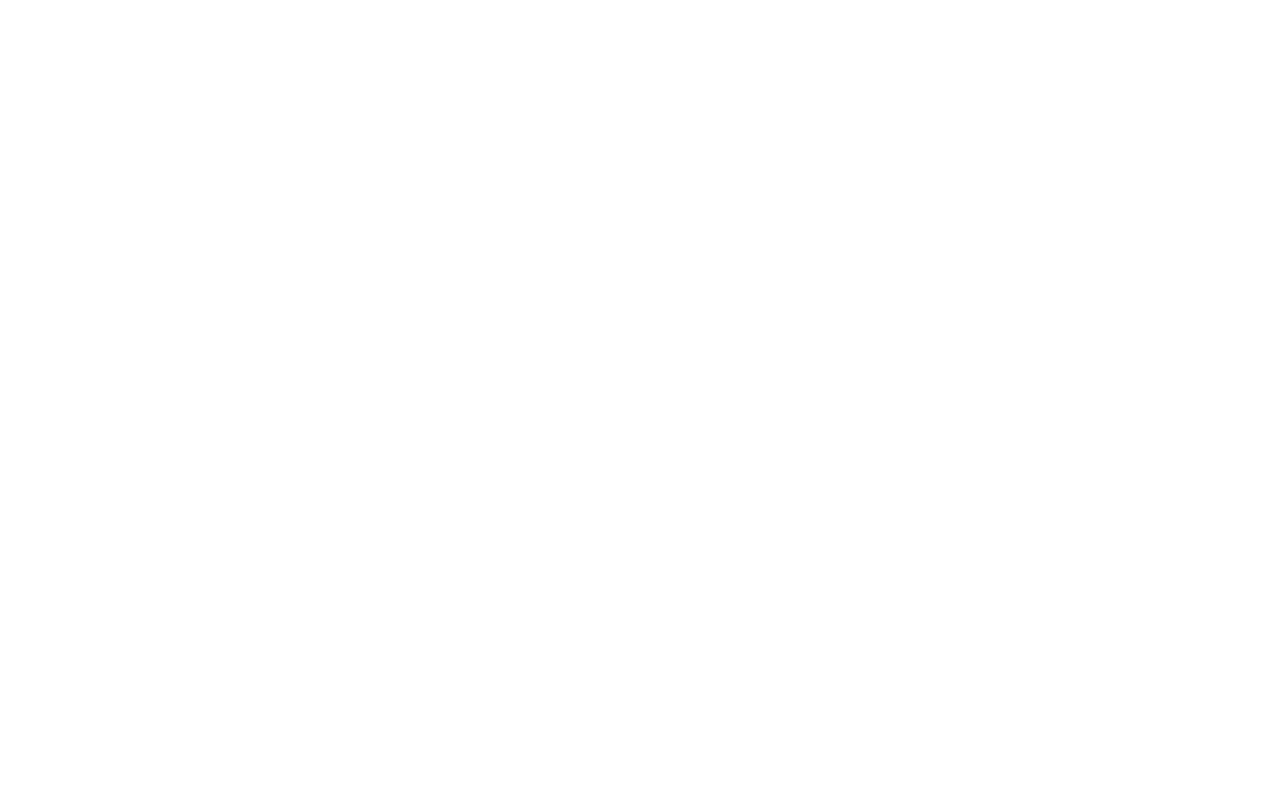
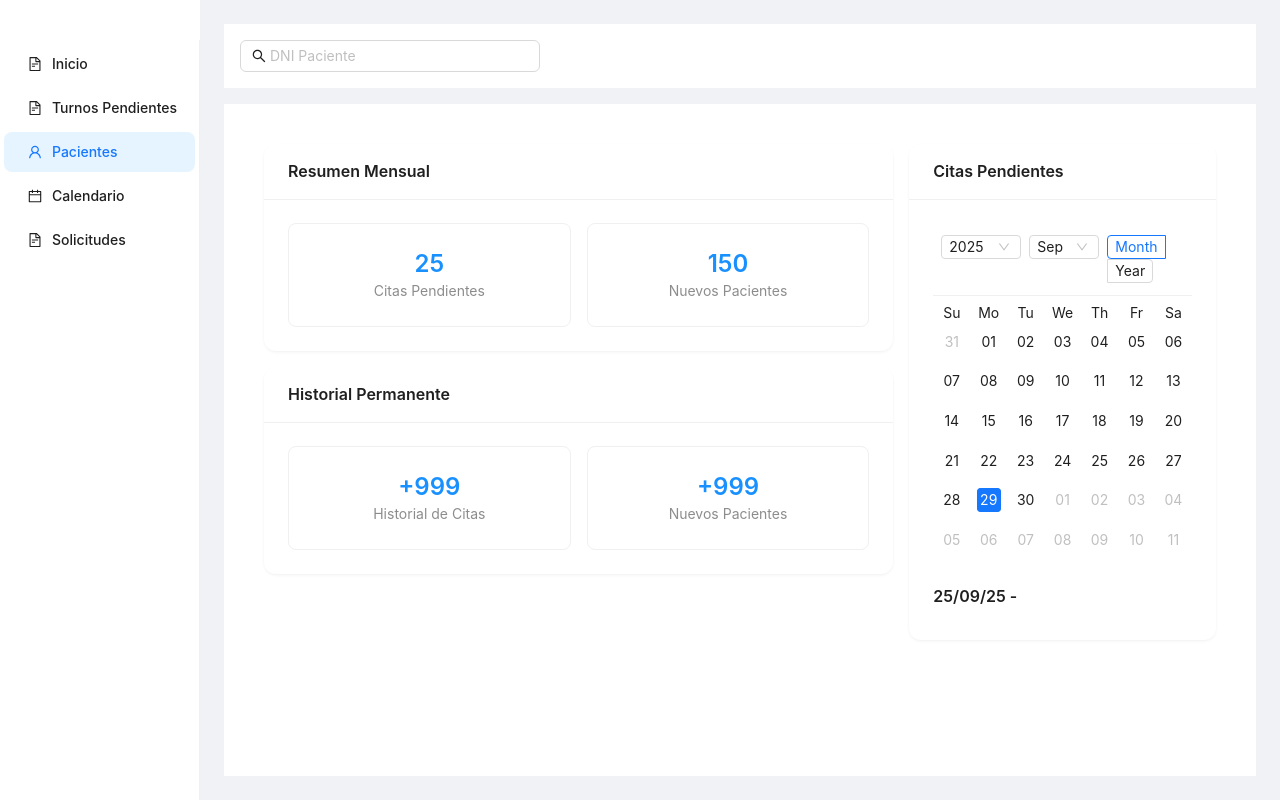
Before and after one commit to DesApp-2025c2-Grupo15/prestadores-frontend, a React (Vite) app: page /dashboard/inicio in a window 1280 px wide. Before the commit this address had no page. Built offline with nearby package versions, Linux system fonts and the light colour scheme.

Commit message:
inicio y listas de afiliados

```diff
--- a/src/App.jsx
+++ b/src/App.jsx
@@ -6,6 +6,7 @@ import Solicitudes from "./components/Solicitudes"
 import Pacientes from "./components/Pacientes"
 import TurnosPendientes from "./components/TurnosPendientes"
 import Calendario from "./components/Calendario"
+import Inicio from "./components/Inicio"
 
 function App() {
   return (
@@ -14,6 +15,7 @@ function App() {
         <Route path="/" element={<Login />} />
         <Route path="/dashboard" element={<Dashboard />}>
           <Route index element={<Pacientes />} />
+          <Route path="inicio" element={<Inicio />} />
           <Route path="pacientes" element={<Pacientes />} />
           <Route path="solicitudes" element={<Solicitudes />} />
           <Route path="turnospendientes" element={<TurnosPendientes />} />
--- a/src/components/Dashboard.jsx
+++ b/src/components/Dashboard.jsx
@@ -10,6 +10,9 @@ const Dashboard = () => {
     <Layout style={{ minHeight: "100vh", width: "100vw" }}>
       <Sider width={200} style={{ background: "#fff",paddingTop: "40px" }}>
         <Menu mode="inline" defaultSelectedKeys={["pacientes"]} style={{ height: "100%" }}>
+          <Menu.Item key="inicio" icon={<FileTextOutlined />}>
+            <Link to="inicio">Inicio</Link>
+          </Menu.Item>
           <Menu.Item key="turnos" icon={<FileTextOutlined />}>
             <Link to="turnospendientes">Turnos Pendientes</Link>
           </Menu.Item>
--- /dev/null
+++ b/src/components/Inicio.jsx
@@ -0,0 +1,82 @@
+import React from "react";
+import { Row, Col, Card, Typography, Calendar } from "antd";
+
+const { Title, Text } = Typography;
+
+const Inicio = () => {
+  return (
+    <div style={{ padding: "16px" }}>
+      <Row gutter={16}>
+        <Col span={16}>
+          {/* Resumen Mensual */}
+          <Card
+            title="Resumen Mensual"
+            bordered={false}
+            style={{ borderRadius: 12, marginBottom: 16 }}
+          >
+            <Row gutter={16}>
+              <Col span={12}>
+                <Card style={{ borderRadius: 8, textAlign: "center" }}>
+                  <Title level={3} style={{ color: "#1890ff", margin: 0 }}>
+                    25
+                  </Title>
+                  <Text type="secondary">Citas Pendientes</Text>
+                </Card>
+              </Col>
+              <Col span={12}>
+                <Card style={{ borderRadius: 8, textAlign: "center" }}>
+                  <Title level={3} style={{ color: "#1890ff", margin: 0 }}>
+                    150
+                  </Title>
+                  <Text type="secondary">Nuevos Pacientes</Text>
+                </Card>
+              </Col>
+            </Row>
+          </Card>
+
+          {/* Historial Permanente */}
+          <Card
+            title="Historial Permanente"
+            bordered={false}
+            style={{ borderRadius: 12 }}
+          >
+            <Row gutter={16}>
+              <Col span={12}>
+                <Card style={{ borderRadius: 8, textAlign: "center" }}>
+                  <Title level={3} style={{ color: "#1890ff", margin: 0 }}>
+                    +999
+                  </Title>
+                  <Text type="secondary">Historial de Citas</Text>
+                </Card>
+              </Col>
+              <Col span={12}>
+                <Card style={{ borderRadius: 8, textAlign: "center" }}>
+                  <Title level={3} style={{ color: "#1890ff", margin: 0 }}>
+                    +999
+                  </Title>
+                  <Text type="secondary">Nuevos Pacientes</Text>
+                </Card>
+              </Col>
+            </Row>
+          </Card>
+        </Col>
+
+        {/* Citas Pendientes */}
+        <Col span={8}>
+          <Card
+            title="Citas Pendientes"
+            bordered={false}
+            style={{ borderRadius: 12 }}
+          >
+            <Calendar fullscreen={false} />
+            <Title level={5} style={{ marginTop: 16 }}>
+              25/09/25 -
+            </Title>
+          </Card>
+        </Col>
+      </Row>
+    </div>
+  );
+};
+
+export default Inicio;
--- a/src/components/Pacientes.jsx
+++ b/src/components/Pacientes.jsx
@@ -1,7 +1,128 @@
-import React from "react"
+import React, { useEffect, useState } from "react";
+import { Table, Button, Drawer, Spin } from "antd";
+import { EyeOutlined } from "@ant-design/icons";
 
 const Pacientes = () => {
-  return (<h3>Lista de Pacientes</h3>)
-}
+  const [data, setData] = useState([]);
+  const [loading, setLoading] = useState(false);
+  const [detalle, setDetalle] = useState(null);
+  const [open, setOpen] = useState(false);
 
-export default Pacientes
+  // Cargar lista de afiliados
+  useEffect(() => {
+    const fetchAfiliados = async () => {
+      try {
+        setLoading(true);
+        const response = await fetch("http://localhost:8080/v1/prestadores/afiliados");
+        const result = await response.json();
+        setData(result);
+      } catch (error) {
+        console.error("Error al traer afiliados:", error);
+      } finally {
+        setLoading(false);
+      }
+    };
+
+    fetchAfiliados();
+  }, []);
+
+  // Ver detalle de un afiliado
+  const showDetalle = async (id) => {
+    try {
+      setLoading(true);
+      const response = await fetch(`http://localhost:8080/v1/prestadores/afiliados/${id}`);
+      const result = await response.json();
+      setDetalle(result);
+      setOpen(true);
+    } catch (error) {
+      console.error("Error al traer detalle del afiliado:", error);
+    } finally {
+      setLoading(false);
+    }
+  };
+
+  const columns = [
+    {
+      title: "DNI",
+      dataIndex: "dni",
+      key: "dni",
+    },
+    {
+      title: "Nombre",
+      render: (_, record) => `${record.nombre} ${record.apellido}`,
+      key: "nombre",
+    },
+    {
+      title: "Plan Médico",
+      dataIndex: "planMedico",
+      key: "planMedico",
+    },
+    {
+      title: "Titular",
+      dataIndex: "titular",
+      key: "titular",
+      render: (val) => (val ? "Sí" : "No"),
+    },
+    {
+      title: "Detalle",
+      key: "detalle",
+      render: (_, record) => (
+        <Button
+          type="text"
+          icon={<EyeOutlined />}
+          onClick={() => showDetalle(record.id)}
+        />
+      ),
+    },
+  ];
+
+  return (
+    <div style={{ padding: 16 }}>
+      <h3 style={{ marginBottom: 16 }}>Afiliados</h3>
+
+      <Table
+        rowKey="id"
+        columns={columns}
+        dataSource={data}
+        loading={loading}
+        pagination={{ pageSize: 10 }}
+        bordered
+      />
+
+      <Drawer
+        title="Detalle Afiliado"
+        open={open}
+        onClose={() => setOpen(false)}
+        width={480}
+      >
+        {loading ? (
+          <Spin />
+        ) : detalle ? (
+          <div>
+            <p><b>Nro Afiliado:</b> {detalle.nroAfiliado}</p>
+            <p><b>DNI:</b> {detalle.dni}</p>
+            <p><b>Nombre:</b> {detalle.nombre} {detalle.apellido}</p>
+            <p><b>Plan Médico:</b> {detalle.planMedico}</p>
+            <p><b>Email:</b> {detalle.email}</p>
+            <p><b>Teléfono:</b> {detalle.telefono}</p>
+            <p><b>Ciudad:</b> {detalle.ciudad}</p>
+            <p><b>Provincia:</b> {detalle.provincia}</p>
+
+            <h4>Grupo Familiar</h4>
+            <ul>
+              {detalle.grupoFamiliar.map((g) => (
+                <li key={g.id}>
+                  {g.nombre} {g.apellido} — DNI: {g.dni} — {g.planMedico}
+                </li>
+              ))}
+            </ul>
+          </div>
+        ) : (
+          <p>No hay datos del afiliado.</p>
+        )}
+      </Drawer>
+    </div>
+  );
+};
+
+export default Pacientes;
```
